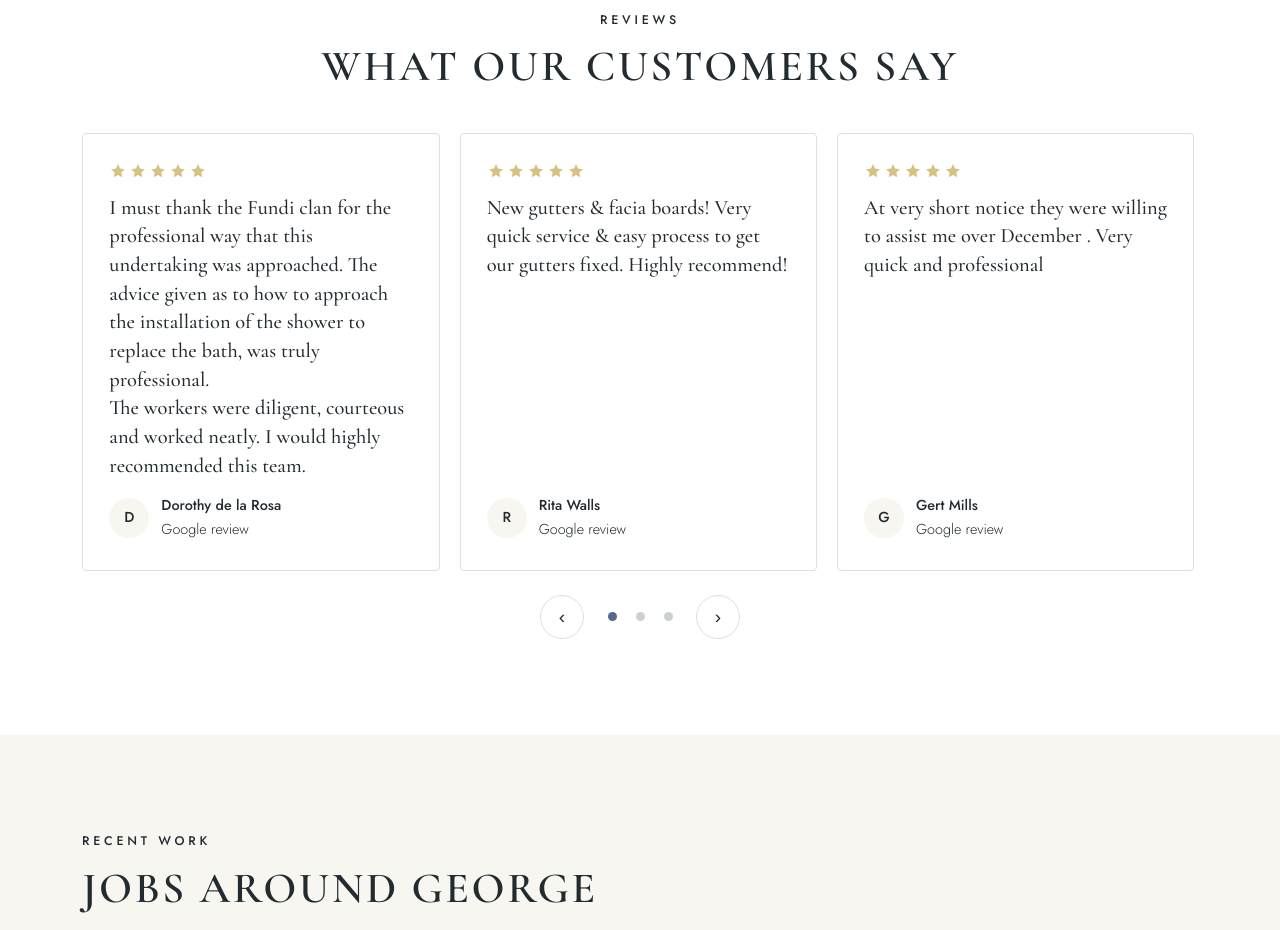
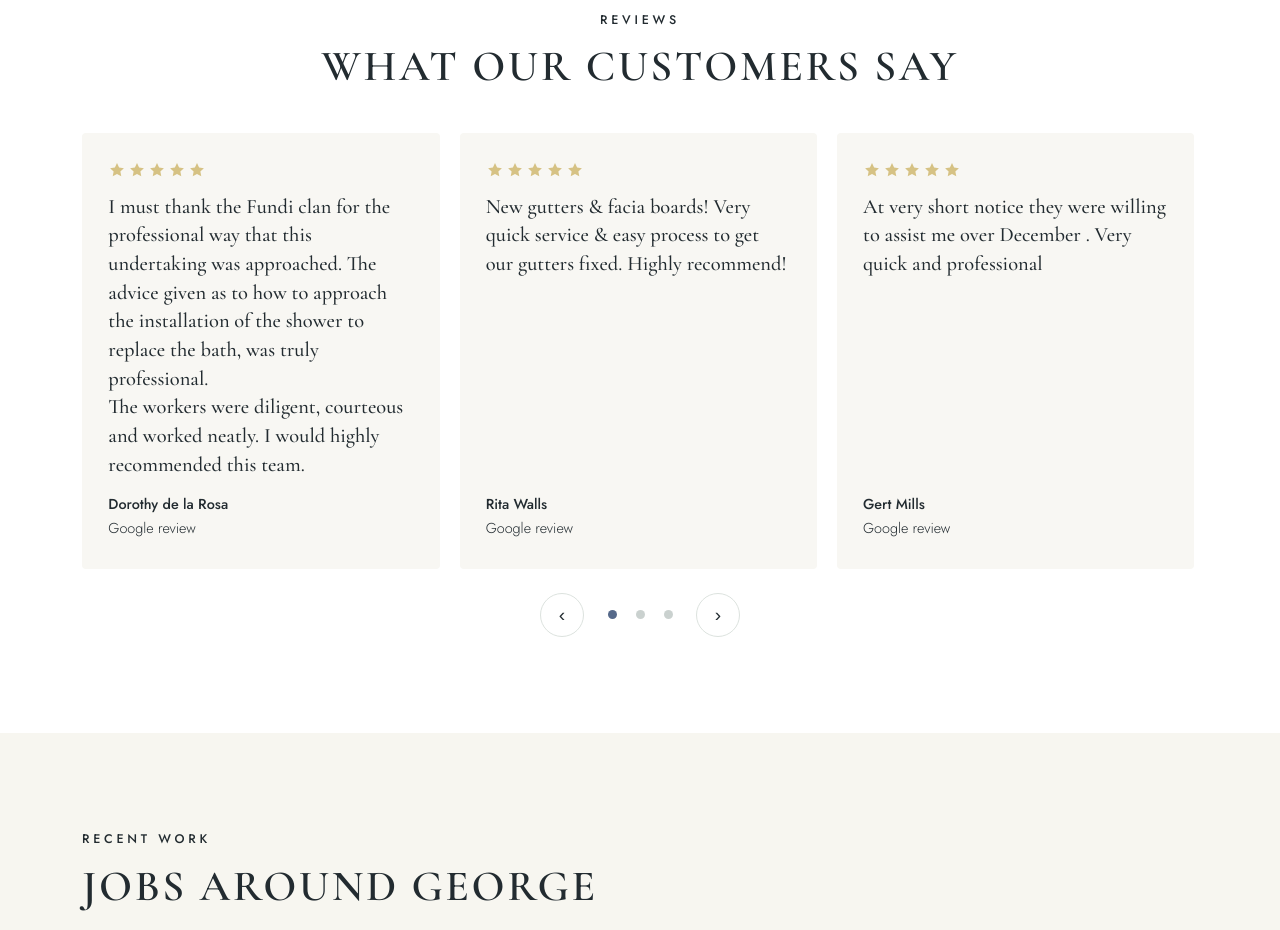
Before and after one commit to adinwalls/fundi-site, a plain HTML site: page index.html in a window 1280 px wide. Shown: the part 3260-4190 px from the top of the page. Drawn offline with nearby package versions, Linux system fonts and the light colour scheme.

Commit message:
Review boxes: #f8f7f3, no border, no letter circles (#46)
Claude-Session: https://claude.ai/code/session_01Cv454hG2vaowC3wLJPyERG

Co-authored-by: Claude <noreply@anthropic.com>

```diff
--- a/index.html
+++ b/index.html
@@ -473,7 +473,7 @@ main section:not(.on-dark) :is(h1,h2,h3,h4,p,li,span,a,b,strong,label,small,figc
 /* Reviews slider */
 .rev-grid{display:flex !important;gap:20px;overflow-x:auto;scroll-snap-type:x mandatory;scrollbar-width:none;-webkit-overflow-scrolling:touch;padding:2px}
 .rev-grid::-webkit-scrollbar{display:none}
-.rev-grid .rev{flex:0 0 calc((100% - 40px)/3);scroll-snap-align:start}
+.rev-grid .rev{background:#f8f7f3;border:0;flex:0 0 calc((100% - 40px)/3);scroll-snap-align:start}
 @media (max-width:900px){.rev-grid .rev{flex-basis:100%}}
 .rev-ctl{display:flex;align-items:center;justify-content:center;gap:16px;margin-top:22px}
 .rev-ctl button{border:1px solid var(--rule);background:var(--white);color:#222b30;width:44px;height:44px;border-radius:50%;font-size:1.2rem;cursor:pointer;line-height:1}
@@ -623,11 +623,11 @@ main section:not(.on-dark) :is(h1,h2,h3,h4,p,li,span,a,b,strong,label,small,figc
         <h2 class="caps" style="color:#2d2926">What our customers say</h2>
       </div>
       <div class="rev-grid">
-        <article class="rev"><span class="stars"><svg class="ico"><use href="#i-star"/></svg><svg class="ico"><use href="#i-star"/></svg><svg class="ico"><use href="#i-star"/></svg><svg class="ico"><use href="#i-star"/></svg><svg class="ico"><use href="#i-star"/></svg></span><blockquote>Very happy with my bathroom renovation! Excellent skills, advice and workmanship. Attention to detail, cleanliness and professional communication. Ronald is willing to go the extra mile to ensure a job well done. I can highly recommend Fundi Repairs and Maintenance. Thank you Ronald and team!</blockquote><footer><span class="av">S</span><span><b>Sharon</b>Google review</span></footer></article>
-        <article class="rev"><span class="stars"><svg class="ico"><use href="#i-star"/></svg><svg class="ico"><use href="#i-star"/></svg><svg class="ico"><use href="#i-star"/></svg><svg class="ico"><use href="#i-star"/></svg><svg class="ico"><use href="#i-star"/></svg></span><blockquote>I must thank the Fundi clan for the professional way that this undertaking was approached. The advice given as to how to approach the installation of the shower to replace the bath, was truly professional.<br>The workers were diligent, courteous and worked neatly. I would highly recommended this team.</blockquote><footer><span class="av">D</span><span><b>Dorothy de la Rosa</b>Google review</span></footer></article>
-        <article class="rev"><span class="stars"><svg class="ico"><use href="#i-star"/></svg><svg class="ico"><use href="#i-star"/></svg><svg class="ico"><use href="#i-star"/></svg><svg class="ico"><use href="#i-star"/></svg><svg class="ico"><use href="#i-star"/></svg></span><blockquote>New gutters &amp; facia boards! Very quick service &amp; easy process to get our gutters fixed. Highly recommend!</blockquote><footer><span class="av">R</span><span><b>Rita Walls</b>Google review</span></footer></article>
-              <article class="rev"><span class="stars"><svg class="ico"><use href="#i-star"/></svg><svg class="ico"><use href="#i-star"/></svg><svg class="ico"><use href="#i-star"/></svg><svg class="ico"><use href="#i-star"/></svg><svg class="ico"><use href="#i-star"/></svg></span><blockquote>At very short notice they were willing to assist me over December . Very quick and professional</blockquote><footer><span class="av">G</span><span><b>Gert Mills</b>Google review</span></footer></article>
-        <article class="rev"><span class="stars"><svg class="ico"><use href="#i-star"/></svg><svg class="ico"><use href="#i-star"/></svg><svg class="ico"><use href="#i-star"/></svg><svg class="ico"><use href="#i-star"/></svg><svg class="ico"><use href="#i-star"/></svg></span><blockquote>Professional, friendly and affordable service. Very happy with the work they have done. Will definitely use them again.</blockquote><footer><span class="av">M</span><span><b>Madelein Combrinck</b>Google review</span></footer></article>
+        <article class="rev"><span class="stars"><svg class="ico"><use href="#i-star"/></svg><svg class="ico"><use href="#i-star"/></svg><svg class="ico"><use href="#i-star"/></svg><svg class="ico"><use href="#i-star"/></svg><svg class="ico"><use href="#i-star"/></svg></span><blockquote>Very happy with my bathroom renovation! Excellent skills, advice and workmanship. Attention to detail, cleanliness and professional communication. Ronald is willing to go the extra mile to ensure a job well done. I can highly recommend Fundi Repairs and Maintenance. Thank you Ronald and team!</blockquote><footer><span><b>Sharon</b>Google review</span></footer></article>
+        <article class="rev"><span class="stars"><svg class="ico"><use href="#i-star"/></svg><svg class="ico"><use href="#i-star"/></svg><svg class="ico"><use href="#i-star"/></svg><svg class="ico"><use href="#i-star"/></svg><svg class="ico"><use href="#i-star"/></svg></span><blockquote>I must thank the Fundi clan for the professional way that this undertaking was approached. The advice given as to how to approach the installation of the shower to replace the bath, was truly professional.<br>The workers were diligent, courteous and worked neatly. I would highly recommended this team.</blockquote><footer><span><b>Dorothy de la Rosa</b>Google review</span></footer></article>
+        <article class="rev"><span class="stars"><svg class="ico"><use href="#i-star"/></svg><svg class="ico"><use href="#i-star"/></svg><svg class="ico"><use href="#i-star"/></svg><svg class="ico"><use href="#i-star"/></svg><svg class="ico"><use href="#i-star"/></svg></span><blockquote>New gutters &amp; facia boards! Very quick service &amp; easy process to get our gutters fixed. Highly recommend!</blockquote><footer><span><b>Rita Walls</b>Google review</span></footer></article>
+              <article class="rev"><span class="stars"><svg class="ico"><use href="#i-star"/></svg><svg class="ico"><use href="#i-star"/></svg><svg class="ico"><use href="#i-star"/></svg><svg class="ico"><use href="#i-star"/></svg><svg class="ico"><use href="#i-star"/></svg></span><blockquote>At very short notice they were willing to assist me over December . Very quick and professional</blockquote><footer><span><b>Gert Mills</b>Google review</span></footer></article>
+        <article class="rev"><span class="stars"><svg class="ico"><use href="#i-star"/></svg><svg class="ico"><use href="#i-star"/></svg><svg class="ico"><use href="#i-star"/></svg><svg class="ico"><use href="#i-star"/></svg><svg class="ico"><use href="#i-star"/></svg></span><blockquote>Professional, friendly and affordable service. Very happy with the work they have done. Will definitely use them again.</blockquote><footer><span><b>Madelein Combrinck</b>Google review</span></footer></article>
       </div>
       <div class="rev-ctl" id="revCtl"><button type="button" id="revPrev" aria-label="Previous reviews">&#8249;</button><div class="rev-dots" id="revDots"></div><button type="button" id="revNext" aria-label="Next reviews">&#8250;</button></div>
     </div>
```
Also changed, not shown: trusted-local-pro/index.html (+6 -6 lines).
